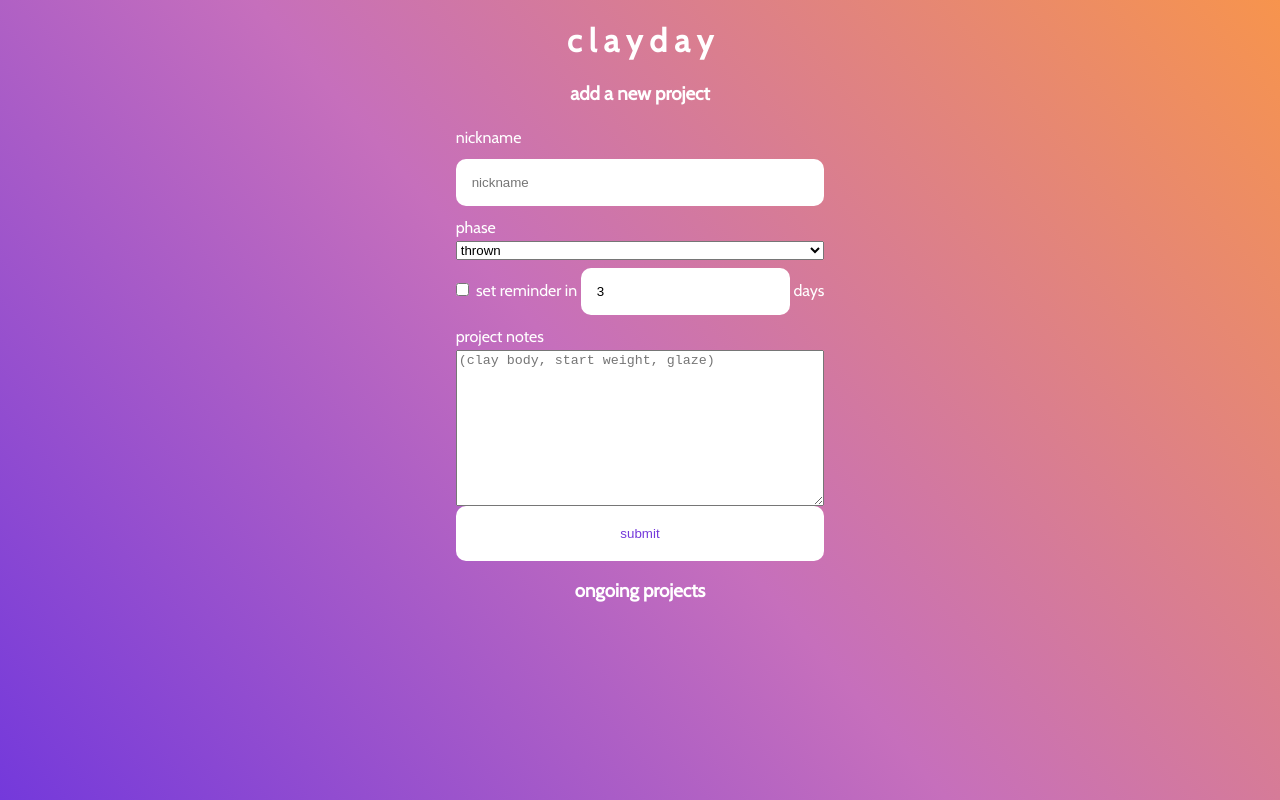
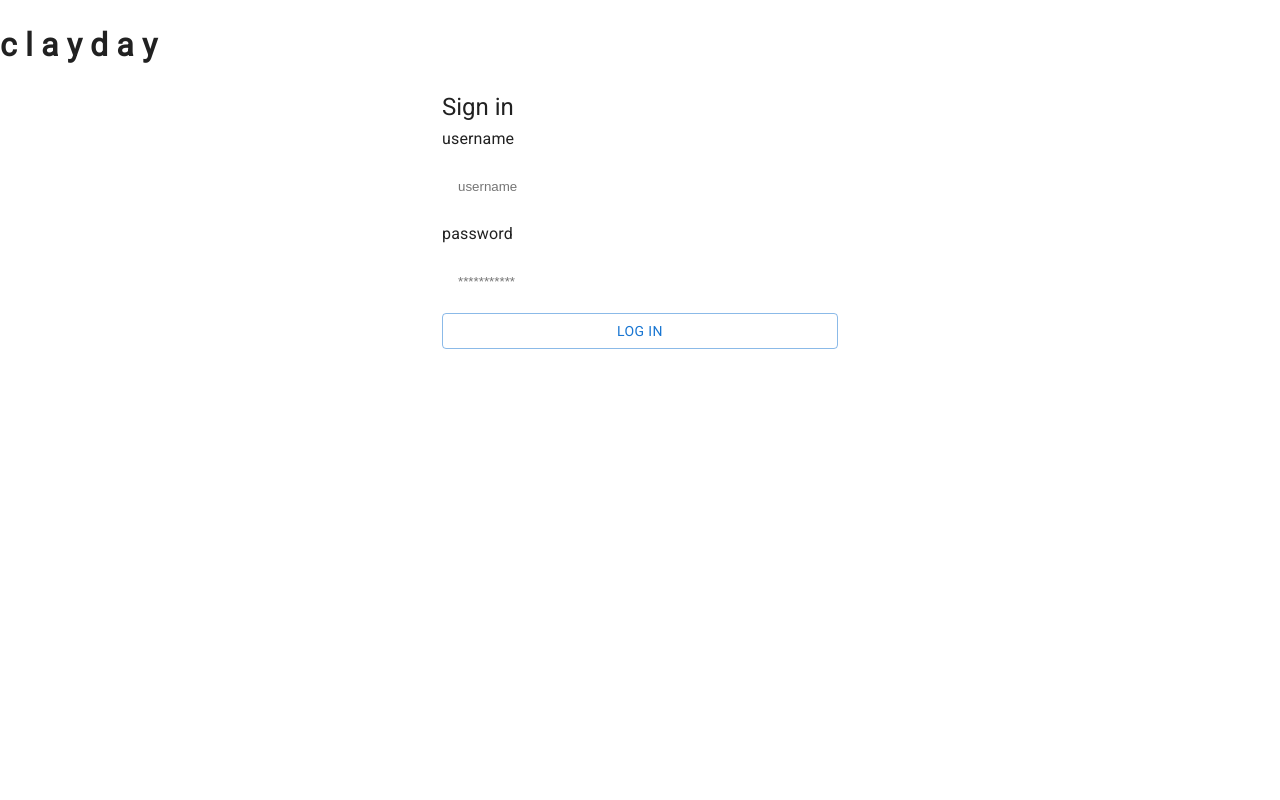
Before and after one commit to jennyouk/clayday, a React app: page / in a window 1280 px wide. Built offline with nearby package versions, Linux system fonts and the light colour scheme.

Commit message:
beginning to incorporate material ui

```diff
--- a/package.json
+++ b/package.json
@@ -12,7 +12,13 @@
   "author": "",
   "license": "ISC",
   "dependencies": {
+    "@emotion/react": "^11.11.1",
+    "@emotion/styled": "^11.11.0",
+    "@fontsource/roboto": "^5.0.8",
+    "@mui/icons-material": "^5.15.1",
+    "@mui/material": "^5.15.1",
     "bcryptjs": "^2.4.3",
+    "bootstrap": "^5.3.2",
     "cookie-parser": "^1.4.6",
     "cors": "^2.8.5",
     "express": "^4.18.2",
--- a/src/components/App.js
+++ b/src/components/App.js
@@ -15,17 +15,28 @@ import React, { useState } from 'react';
 // import { Register } from './Register.jsx';
 import { Entry } from './Entry.jsx';
 import { HomeContainer } from './HomeContainer.jsx';
-import '../scss/application.scss';
+import { red } from '@mui/material/colors';
+import { ThemeProvider, createTheme } from '@mui/material/styles';
+
+import '../scss/app-home.scss';
+
+const theme = createTheme({
+  palette: {
+    primary: {
+      main: red[500],
+    },
+  },
+});
 
 const App = () => {
-  const [loggedIn, setLoggedIn] = useState(true); //switch to false after debug
+  const [loggedIn, setLoggedIn] = useState(false); //switch to false after debug
 
   const login = (bool) => {
     setLoggedIn(bool);
   };
 
   return (
-    <div className='App'>
+    <ThemeProvider theme={theme} className='App'>
       {loggedIn ? <HomeContainer /> : <Entry login={login} />}
       {/* <h1>clay day</h1> */}
       {/* {currentForm === 'login' ? (
@@ -33,7 +44,7 @@ const App = () => {
       ) : (
         <Register onFormSwitch={toggleForm} />
       )} */}
-    </div>
+    </ThemeProvider>
   );
 };
 
--- a/src/components/Login.jsx
+++ b/src/components/Login.jsx
@@ -1,4 +1,19 @@
 import React, { useState } from 'react';
+import Button from '@mui/material/Button';
+import Avatar from '@mui/material/Avatar';
+import CssBaseline from '@mui/material/CssBaseline';
+import TextField from '@mui/material/TextField';
+import FormControlLabel from '@mui/material/FormControlLabel';
+import Checkbox from '@mui/material/Checkbox';
+import Link from '@mui/material/Link';
+import Grid from '@mui/material/Grid';
+import Box from '@mui/material/Box';
+import LockOutlinedIcon from '@mui/icons-material/LockOutlined';
+import Typography from '@mui/material/Typography';
+import Container from '@mui/material/Container';
+import { createTheme, ThemeProvider } from '@mui/material/styles';
+
+const defaultTheme = createTheme();
 
 export const Login = (props) => {
   const [username, setUsername] = useState('');
@@ -24,7 +39,7 @@ export const Login = (props) => {
           props.login(true);
         } else {
           console.log('unsuccessful');
-          setButtonText('Log in unsuccessful')
+          setButtonText('Log in unsuccessful');
           // props.onFormSwitch('register')
         }
       })
@@ -35,7 +50,13 @@ export const Login = (props) => {
   };
 
   return (
-    <div className='auth-form-container'>
+    <ThemeProvider theme={defaultTheme}>
+      {/* <div className='auth-form-container'> */}
+      <Container component='main' maxWidth='xs'>
+        <CssBaseline />
+        <Typography component='h1' variant='h5'>
+          Sign in
+        </Typography>
         <form className='login-form' onSubmit={handleSubmit}>
           <label htmlFor='username'>username </label>
           <input
@@ -55,7 +76,7 @@ export const Login = (props) => {
             id='password'
             name='password'
           />
-        <button>{buttonText}</button>
+          <Button variant='outlined'>{buttonText}</Button>
         </form>
         <button
           className='link-btn'
@@ -63,6 +84,7 @@ export const Login = (props) => {
         >
           Don't have an account? Register here.
         </button>
-    </div>
+      </Container>
+    </ThemeProvider>
   );
 };
--- a/src/components/NewProj.jsx
+++ b/src/components/NewProj.jsx
@@ -52,7 +52,11 @@ export const NewProj = (props) => {
         />
 
         <label htmlFor='phase'>phase </label>
-        <select id='phase' name='phase'>
+        <select
+          id='phase'
+          name='phase'
+          onChange={(e) => setPhase(e.target.value)}
+        >
           <option value='thrown'>thrown</option>
           <option value='trimmed'>trimmed</option>
           <option value='bisqued'>bisqued</option>
@@ -61,17 +65,23 @@ export const NewProj = (props) => {
         </select>
 
         <div>
-          <input type='checkbox' id='remind' name='remind' value={remind} /> {' '}
-          <label for='remind'>set reminder in </label>
+          <input
+            type='checkbox'
+            id='remind'
+            name='remind'
+            value={remind}
+            onChange={(e) => setRemind(!remind)}
+          />
+            <label htmlFor='remind'>set reminder in </label>
           <input
             value={days}
-            //   onChange={(e) => setNickname(e.target.value)}
+            onChange={(e) => setDays(e.target.value)}
             type='days'
             placeholder='3'
             id='days'
             name='days'
           />
-          <label for='days'> days </label>
+          <label htmlFor='days'> days </label>
         </div>
 
         <label htmlFor='notes'>project notes </label>
@@ -79,9 +89,11 @@ export const NewProj = (props) => {
           name='notes'
           rows='10'
           cols='30'
+          value={notes}
           placeholder='(clay body, start weight, glaze)'
+          onChange={(e) => setNotes(e.target.value)}
         >
-          {notes}
+          '(clay body, start weight, glaze)'
         </textarea>
 
         <button>submit</button>
--- a/src/index.html
+++ b/src/index.html
@@ -2,7 +2,8 @@
 <html lang="en">
 <head>
     <meta charset="UTF-8">
-    <meta name="viewport" content="width=device-width, initial-scale=1.0">
+    <!-- <meta name="viewport" content="width=device-width, initial-scale=1.0"> -->
+    <meta name="viewport" content="initial-scale=1, width=device-width" />
     <title>Document</title>
 </head>
 <body>
--- a/src/scss/application.scss
+++ b/src/scss/app-home.scss
@@ -1,10 +1,15 @@
-@import url('https://fonts.googleapis.com/css2?family=Cabin&display=swap');
+// @import url('https://fonts.googleapis.com/css2?family=Cabin&display=swap');
+// @import './node_modules/bootstrap/scss/bootstrap.scss';
 // @import 'home.scss';
+@import url('https://fonts.googleapis.com/css2?family=Roboto&display=swap');
+@import url('https://fonts.googleapis.com/css2?family=Poppins&display=swap');
+$body-bg: #000;
+$body-color: #111;
 
 body {
   margin: 0;
-  font-family: 'Cabin', sans-serif;
-  // font-weight: thin;
+  // font-family: 'Roboto', sans-serif;
+  font-family: 'Poppins', sans-serif;
 }
 .App {
   text-align: center;
@@ -22,8 +27,6 @@ body {
   display: flex;
   flex-direction: column;
 }
-
-
 
 @media screen and (min-width: 600px) {
   .auth-form-container {
```
Also changed, not shown: 1 other file (tests, documents, lock files or other folders). Lines whose indentation alone changed are shown as unchanged.
